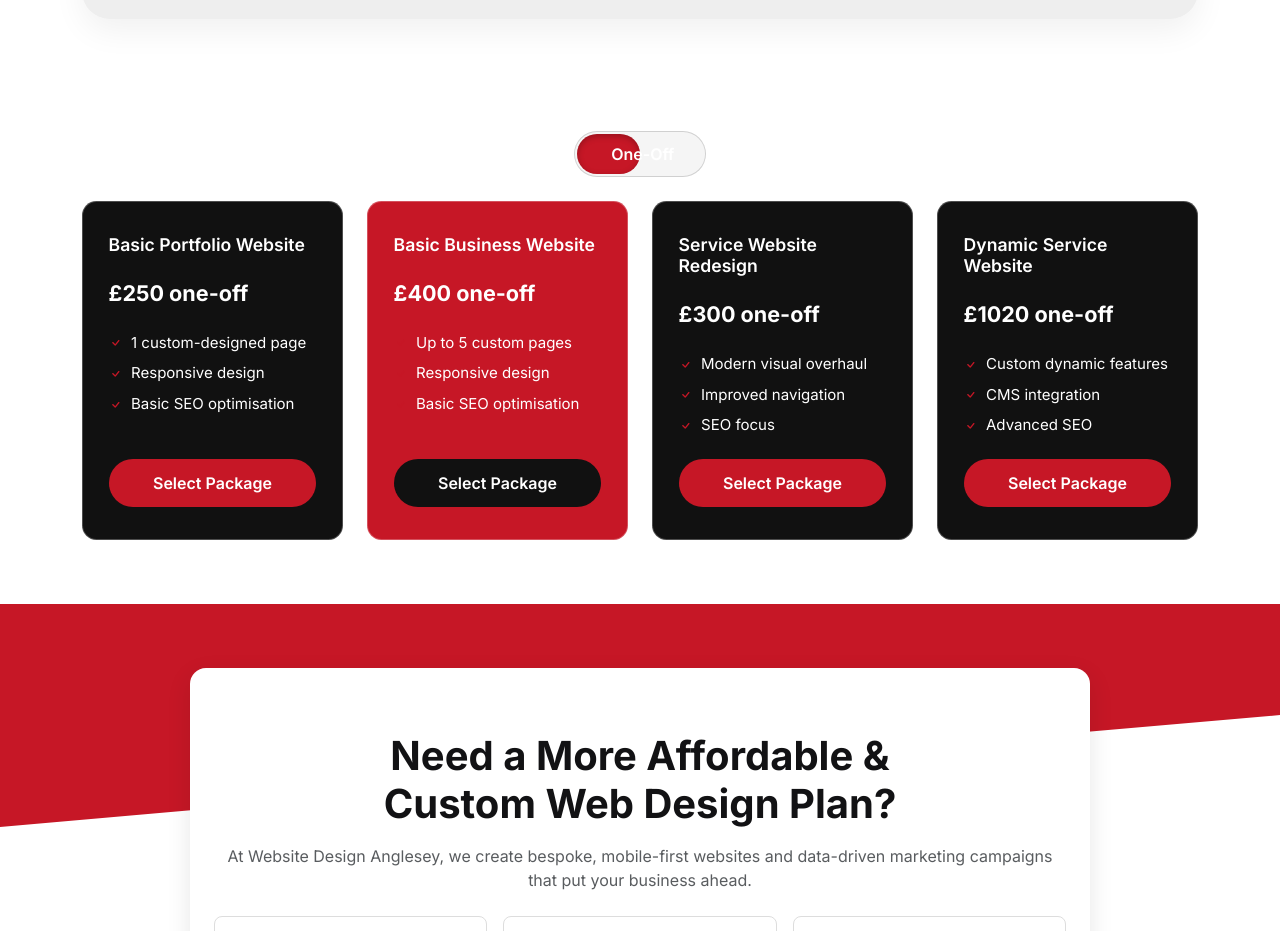
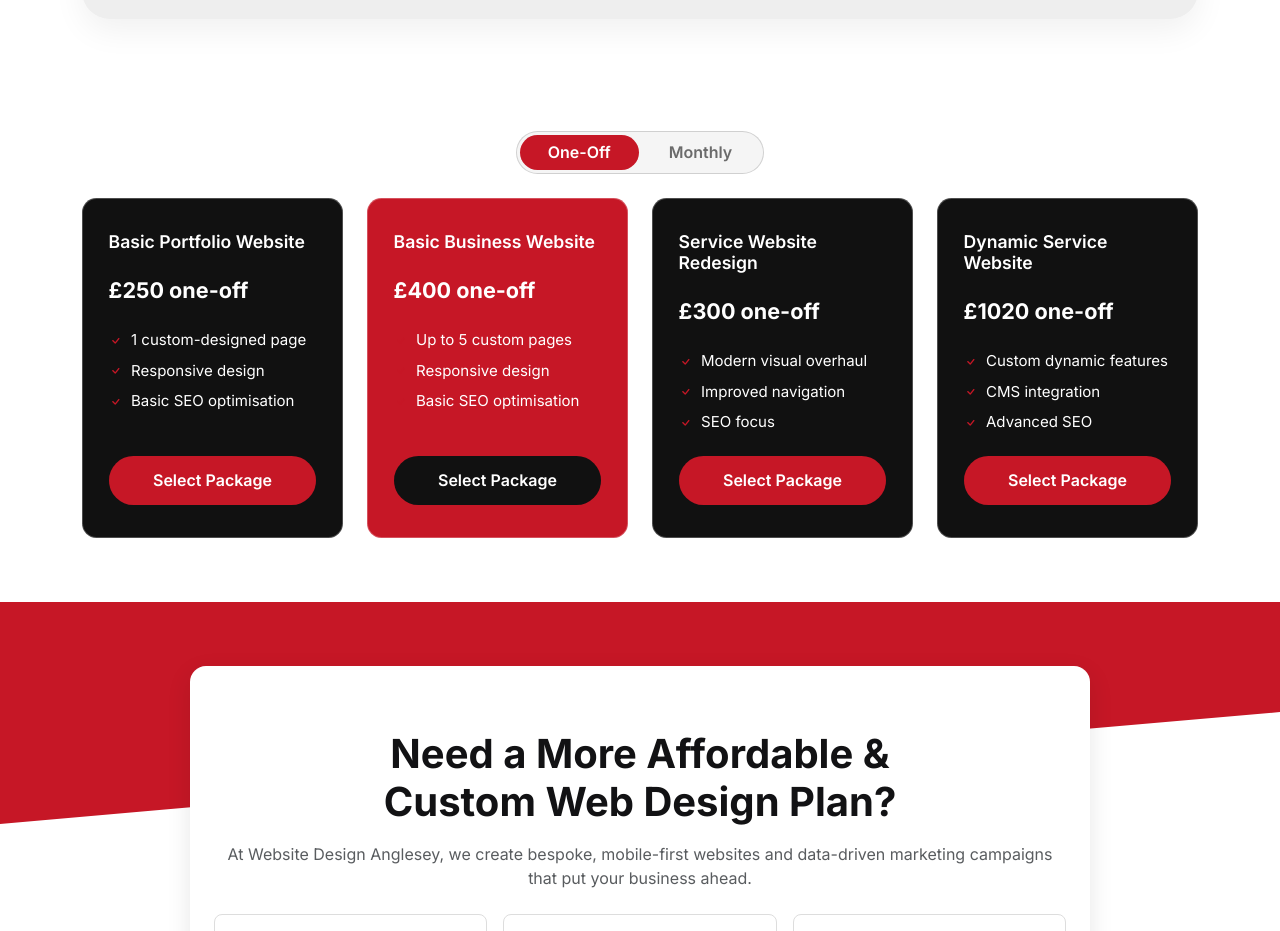
Before and after one commit to CleanDesignUK/web-design-anglesey, a plain HTML site: page website-design.html in a window 1280 px wide. Shown: the part 1180-2111 px from the top of the page. Drawn offline with nearby package versions, Linux system fonts and the light colour scheme; some packages are replaced by stand-ins of ours; a script that the page names is missing.

Commit message:
toggle fix

```diff
--- a/website-design.css
+++ b/website-design.css
@@ -225,76 +225,36 @@ color: #fff;}
   color:#111;
 }
 
-/* Price toggle — single source of truth */
-.price-toggle{
-  --pad: 2px;              /* inner gap */
-  --btnw: 8.25rem;         /* button width, adjusted below on phones */
-  position: relative;
+/* === Reference-style pricing toggle (no slider) === */
+.pricing-toggle {
   display: inline-flex;
+  gap: 2px;
   border-radius: 999px;
-  padding: var(--pad);
-  overflow: hidden;
-  isolation: isolate;
+  padding: 3px;
+  background: rgba(0,0,0,.04);                 /* light bg */
+  border: 1.5px solid rgba(0,0,0,.15);         /* subtle border */
 }
 
-/* pick border/bg by theme */
-.price-toggle.on-light{
-  border: 1.5px solid rgba(0,0,0,.15);
-  background: rgba(0,0,0,.04);
-}
-.price-toggle.on-dark{
-  border: 1.5px solid rgba(255,255,255,.45);
-  background: rgba(255,255,255,.08);
+.toggle-btn {
+  background: transparent;
+  border: 0;
+  border-radius: 999px;
+  color: #6b6b6b;
+  font: 600 1rem/1 "Inter", system-ui, sans-serif;
+  padding: .6rem 1.75rem;
+  cursor: pointer;
+  transition: background .2s, color .2s, transform .15s;
+  -webkit-tap-highlight-color: transparent;
+  touch-action: manipulation;
 }
 
-/* labels */
-.price-toggle .pt-btn{
-  position: relative;
-  z-index: 2;
-  flex: 0 0 var(--btnw);
-  padding: .75rem 0;
-  font: 600 1rem/1 "Inter", system-ui, sans-serif;
-  background: transparent;
-  border: 0;
-  cursor: pointer;
-  color: #6b6b6b;          /* inactive label */
-  transition: color .2s;
+.toggle-btn:hover { color: #111; }
+.toggle-btn.active {
+  background: var(--accent, #c61726);
+  color: #fff;
 }
-.price-toggle .pt-btn:hover{ color:#111; }
 
-/* sliding pill */
-.price-toggle .pt-indicator{
-  position: absolute;
-  top: var(--pad); bottom: var(--pad); left: var(--pad);
-  width: calc(50% - var(--pad));
-  border-radius: 999px;
-  background: var(--accent, #c61726);
-  transform: translateX(0%);    /* left half */
-  transition: transform .25s cubic-bezier(.45,0,.2,1);
-  box-shadow: 0 2px 6px rgb(0 0 0 /.25) inset;
+/* small phones: keep both buttons comfy */
+@media (max-width: 380px){
+  .toggle-btn { padding: .55rem 1.35rem; }
 }
-.price-toggle.monthly .pt-indicator{ transform: translateX(100%); }
-
-/* active label turns white over the red pill */
-.price-toggle.one-off  .pt-btn[data-plan="one-off"],
-.price-toggle.monthly .pt-btn[data-plan="monthly"]{ color:#fff; }
-
-/* small phones: shrink label width a bit */
-@media (max-width: 380px){
-  .price-toggle{ --btnw: 7.25rem; }
-}
-/* website-design.css */
-.price-toggle .pt-indicator{ pointer-events: none; }
-
-/* === TOGGLE TAP HOTFIX (do not remove) === */
-#priceToggle { position: relative; z-index: 10; }
-#priceToggle .pt-btn {
-  position: relative; z-index: 2 !important;
-  -webkit-tap-highlight-color: transparent;
-  touch-action: manipulation;
-  pointer-events: auto !important;
-}
-#priceToggle .pt-indicator {
-  position: absolute; z-index: 0 !important;
-  pointer-events: none !important;   /* slider can’t swallow taps */
-}
--- a/website-design.html
+++ b/website-design.html
@@ -347,12 +347,12 @@
 <section id="site-packages" class="py-8">
   <div class="container">
 
-   <!-- centre helper (you already have this) -->
+<!-- centre helper (keep) -->
 <div class="toggle-holder d-flex justify-content-center pb-4">
-  <div id="priceToggle" class="price-toggle one-off on-light mx-auto">
-    <span class="pt-indicator"></span>
-    <button type="button" class="pt-btn" data-plan="one-off">One-Off</button>
-    <button type="button" class="pt-btn" data-plan="monthly">Monthly</button>
+  <!-- NEW: reference-style toggle -->
+  <div id="priceToggle" class="pricing-toggle">
+    <button class="toggle-btn active" data-mode="oneoff">One-Off</button>
+    <button class="toggle-btn" data-mode="monthly">Monthly</button>
   </div>
 </div>
 
@@ -645,32 +645,38 @@
 
 <script>
 document.addEventListener('DOMContentLoaded', () => {
-  const toggle  = document.getElementById('priceToggle');
-  const buttons = toggle.querySelectorAll('.pt-btn');
-  const cards   = document.querySelectorAll('.pkg-card');
+  const toggle = document.getElementById('priceToggle');
+  if (!toggle) return;
 
-  function updateUI(plan){ // plan: 'one-off' | 'monthly'
-    // exclusively set the state class
-    toggle.classList.remove('one-off','monthly');
-    toggle.classList.add(plan);
+  const cards = document.querySelectorAll('.pkg-card');
 
-    // update price text only (keep card colours the same)
+  function setMode(mode) {
+    // visual active state (like the reference site)
+    toggle.querySelectorAll('.toggle-btn').forEach(b =>
+      b.classList.toggle('active', b.dataset.mode === mode)
+    );
+
+    // update prices (uses your data attributes)
+    const monthly = mode === 'monthly';
     cards.forEach(card => {
       const priceEl  = card.querySelector('.pkg-price');
-      const newPrice = plan === 'monthly' ? card.dataset.priceMonth : card.dataset.priceOnce;
-      priceEl.innerHTML = newPrice; // preserve &nbsp;
+      const newPrice = monthly ? card.dataset.priceMonth : card.dataset.priceOnce;
+      if (priceEl) priceEl.innerHTML = newPrice || '';
     });
   }
 
-  // init
-  updateUI('one-off');
+  // init to one-off (matches reference)
+  setMode('oneoff');
 
-  // clicks
-  buttons.forEach(btn => {
-    btn.addEventListener('click', () => updateUI(btn.dataset.plan));
+  // robust delegation (works on all phones)
+  toggle.addEventListener('click', (e) => {
+    const btn = e.target.closest('.toggle-btn');
+    if (!btn) return;
+    setMode(btn.dataset.mode);
   });
 });
 </script>
+
 
 <script src="cookie.js"></script>
 
```
